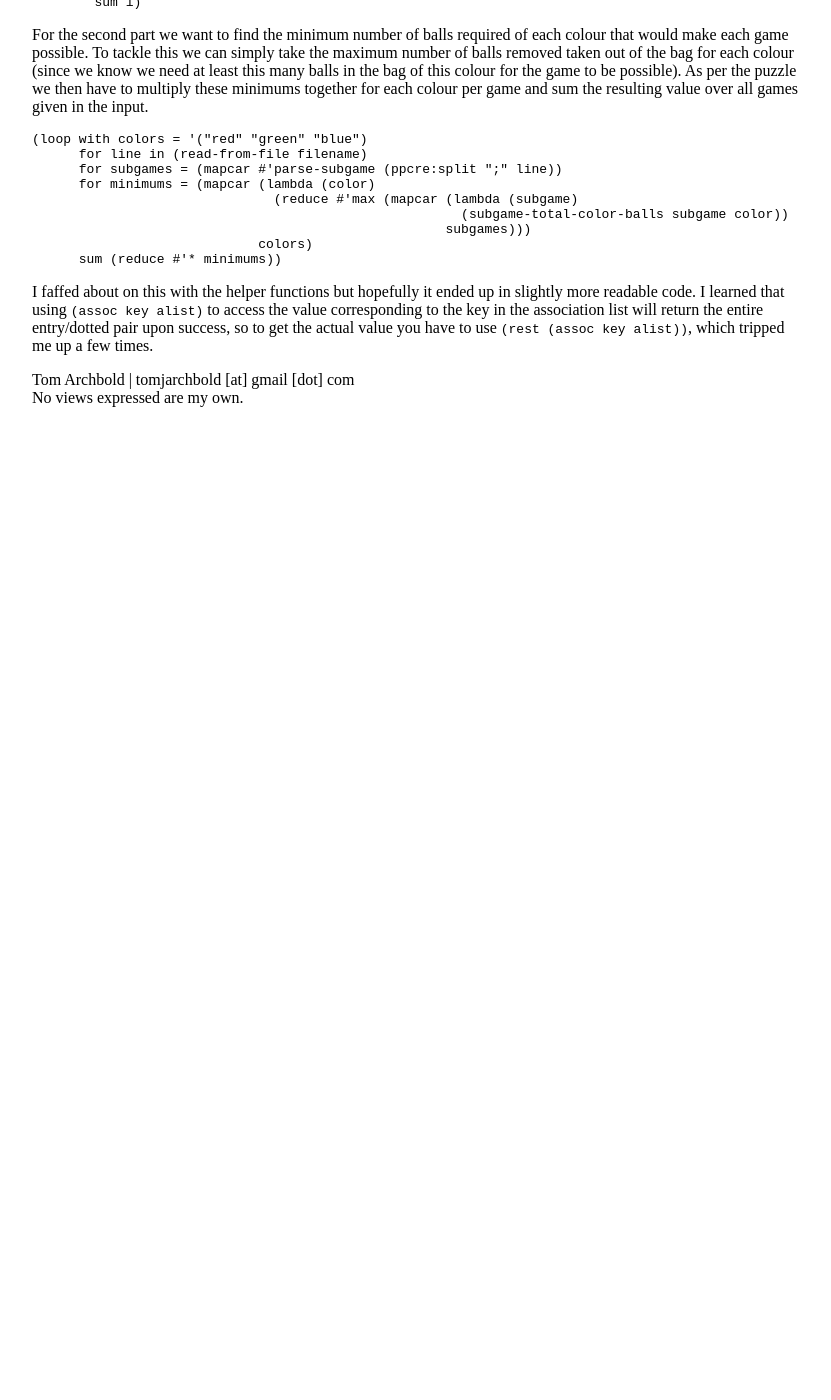
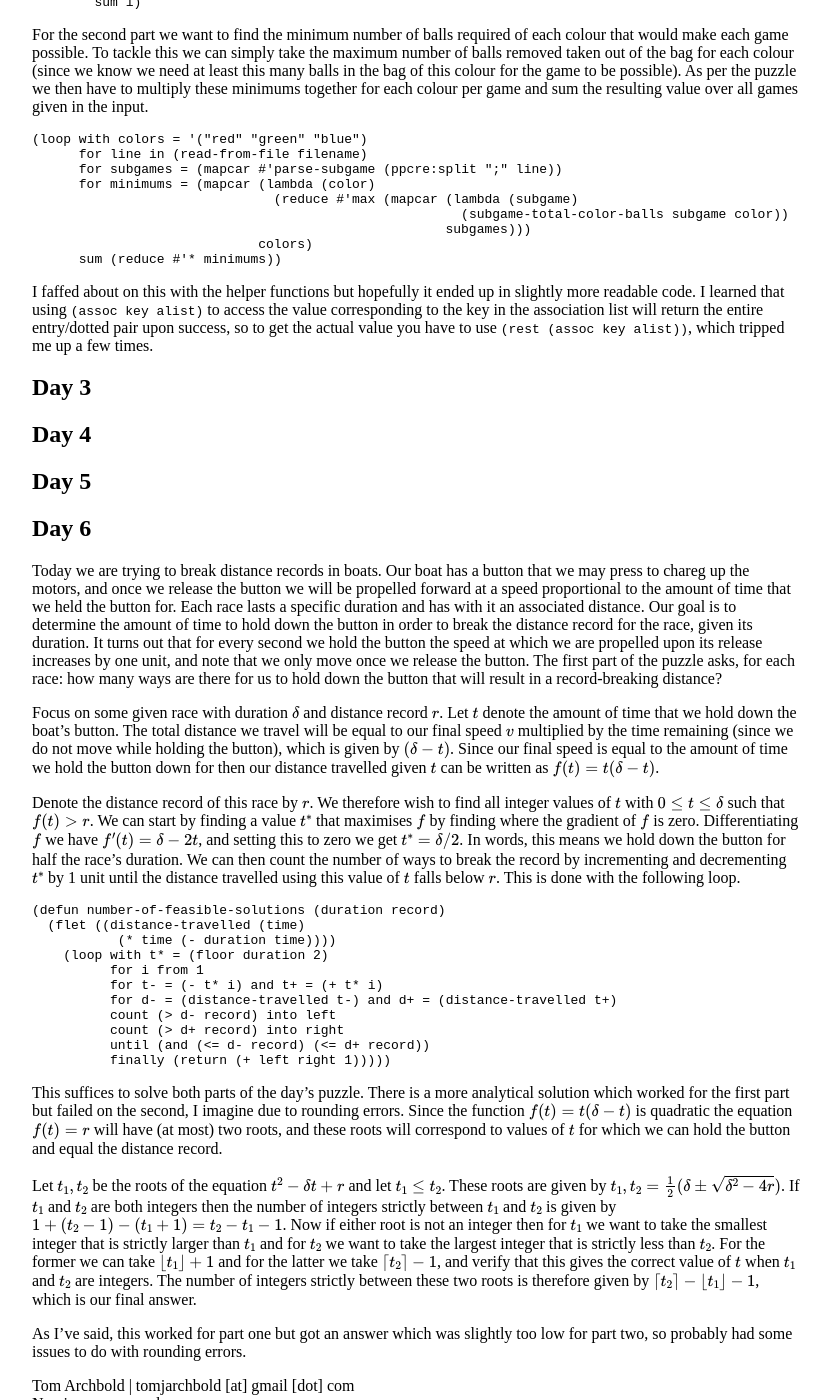
Before and after one commit to wombathead/wombathead.github.io, a Jekyll site: the page built from _posts/2023-12-25-advent-of-code-2023.md, in a window 1280 px wide and 1400 px high, scrolled down 1310 px. Shown: the whole window, without its empty margins (224-1055 px from the left). Built offline with Jekyll 4.4.1, drawn with Linux system fonts in a browser that asks for light colours; before the commit the page ends 1717 px from its top, so only the background shows below that.

Commit message:
advent of code day 6 and other site updates

````diff
--- a/Gemfile
+++ b/Gemfile
@@ -4,6 +4,7 @@ source "https://rubygems.org"
 
 gem "github-pages", group: :jekyll_plugins
 gem "jekyll-commonmark-ghpages"
+
 #gem "jekyll"
 #gem "webrick"
 
--- a/_posts/2023-12-25-advent-of-code-2023.md
+++ b/_posts/2023-12-25-advent-of-code-2023.md
@@ -91,3 +91,58 @@ As per the puzzle we then have to multiply these minimums together for each colo
 
 I faffed about on this with the helper functions but hopefully it ended up in slightly more readable code.
 I learned that using `(assoc key alist)` to access the value corresponding to the key in the association list will return the entire entry/dotted pair upon success, so to get the actual value you have to use `(rest (assoc key alist))`, which tripped me up a few times.
+
+## Day 3
+
+## Day 4
+
+## Day 5
+
+## Day 6
+
+Today we are trying to break distance records in boats.
+Our boat has a button that we may press to chareg up the motors, and once we release the button we will be propelled forward at a speed proportional to the amount of time that we held the button for.
+Each race lasts a specific duration and has with it an associated distance.
+Our goal is to determine the amount of time to hold down the button in order to break the distance record for the race, given its duration.
+It turns out that for every second we hold the button the speed at which we are propelled upon its release increases by one unit, and note that we only move once we release the button.
+The first part of the puzzle asks, for each race: how many ways are there for us to hold down the button that will result in a record-breaking distance?
+
+Focus on some given race with duration $$\delta$$ and distance record $$r$$.
+Let $$t$$ denote the amount of time that we hold down the boat's button.
+The total distance we travel will be equal to our final speed $$v$$ multiplied by the time remaining (since we do not move while holding the button), which is given by $$(\delta - t)$$.
+Since our final speed is equal to the amount of time we hold the button down for then our distance travelled given $$t$$ can be written as $$f(t) = t (\delta - t)$$.
+
+Denote the distance record of this race by $$r$$.
+We therefore wish to find all integer values of $$t$$ with $$0 \le t \le \delta$$ such that $$f(t) > r$$.
+We can start by finding a value $$t^*$$ that maximises $$f$$ by finding where the gradient of $$f$$ is zero.
+Differentiating $$f$$ we have $$f'(t) = \delta - 2t$$, and setting this to zero we get $$t^* = \delta / 2$$.
+In words, this means we hold down the button for half the race's duration.
+We can then count the number of ways to break the record by incrementing and decrementing $$t^*$$ by 1 unit until the distance travelled using this value of $$t$$ falls below $$r$$.
+This is done with the following loop.
+
+```common-lisp
+(defun number-of-feasible-solutions (duration record)
+  (flet ((distance-travelled (time)
+           (* time (- duration time))))
+    (loop with t* = (floor duration 2)
+          for i from 1
+          for t- = (- t* i) and t+ = (+ t* i)
+          for d- = (distance-travelled t-) and d+ = (distance-travelled t+)
+          count (> d- record) into left
+          count (> d+ record) into right
+          until (and (<= d- record) (<= d+ record))
+          finally (return (+ left right 1)))))
+```
+
+This suffices to solve both parts of the day's puzzle.
+There is a more analytical solution which worked for the first part but failed on the second, I imagine due to rounding errors.
+Since the function $$f(t) = t (\delta - t)$$ is quadratic the equation $$f(t) = r$$ will have (at most) two roots, and these roots will correspond to values of $$t$$ for which we can hold the button and equal the distance record.
+
+Let $$t_1,t_2$$ be the roots of the equation $$t^2 - \delta t + r$$ and let $$t_1 \le t_2$$.
+These roots are given by $$t_1, t_2 = \frac{1}{2} (\delta \pm \sqrt{\delta^2 - 4r})$$.
+If $$t_1$$ and $$t_2$$ are both integers then the number of integers strictly between $$t_1$$ and $$t_2$$ is given by $$1 + (t_2-1) - (t_1 + 1) = t_2 - t_1 - 1$$.
+Now if either root is not an integer then for $$t_1$$ we want to take the smallest integer that is strictly larger than $$t_1$$ and for $$t_2$$ we want to take the largest integer that is strictly less than $$t_2$$.
+For the former we can take $$\lfloor t_1 \rfloor + 1$$ and for the latter we take $$\lceil t_2 \rceil - 1$$, and verify that this gives the correct value of $$t$$ when $$t_1$$ and $$t_2$$ are integers.
+The number of integers strictly between these two roots is therefore given by $$\lceil t_2 \rceil - \lfloor t_1 \rfloor - 1$$, which is our final answer.
+
+As I've said, this worked for part one but got an answer which was slightly too low for part two, so probably had some issues to do with rounding errors.
````
Also changed, not shown: events.md (added, +21 -0 lines), quotes.md (+7 -10 lines), research.md (+4 -2 lines), Gemfile.lock.
